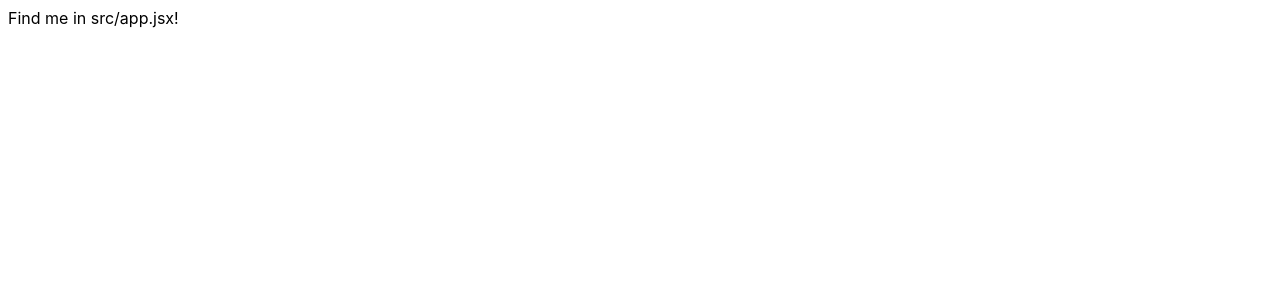
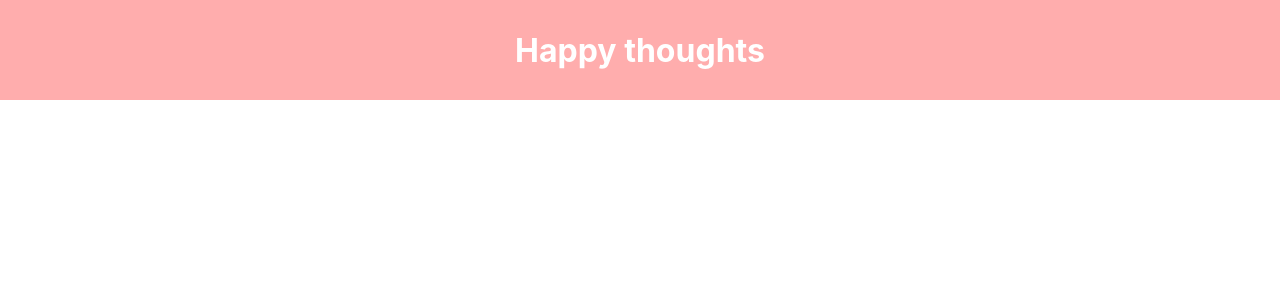
Before and after one commit to Technigo/project-happy-thoughts-vite, a React (Vite) app: page / in a window 1280 px wide. Shown: the top 300 px of the page. Built offline with nearby package versions, Linux system fonts and the light colour scheme.

Commit message:
Create header component and css module

```diff
--- a/src/App.jsx
+++ b/src/App.jsx
@@ -1,3 +1,9 @@
+import Header from "./components/Header";
+
 export const App = () => {
-  return <div>Find me in src/app.jsx!</div>;
+  return (
+    <>
+      <Header />
+    </>
+  );
 };
--- /dev/null
+++ b/src/components/Header.jsx
@@ -0,0 +1,11 @@
+import styles from "./Header.module.css";
+
+const Header = () => {
+  return (
+    <header className={styles.header}>
+      <h1>Happy thoughts</h1>
+    </header>
+  );
+};
+
+export default Header;
--- /dev/null
+++ b/src/components/Header.module.css
@@ -0,0 +1,13 @@
+/* Header.module.css */
+
+.header {
+  display: flex;
+  justify-content: center;
+  align-items: center;
+  background-color: #ffadad;
+  height: 100px;
+}
+
+h1 {
+  color: white;
+}
--- a/src/index.css
+++ b/src/index.css
@@ -11,3 +11,8 @@ code {
   font-family: source-code-pro, Menlo, Monaco, Consolas, "Courier New",
     monospace;
 }
+
+* {
+  margin: 0;
+  box-sizing: content-box;
+}
```
